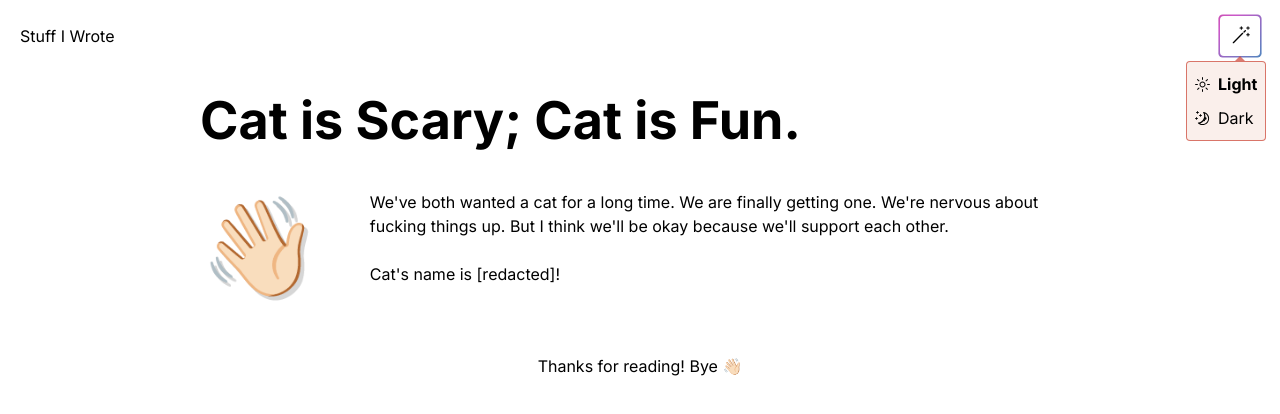
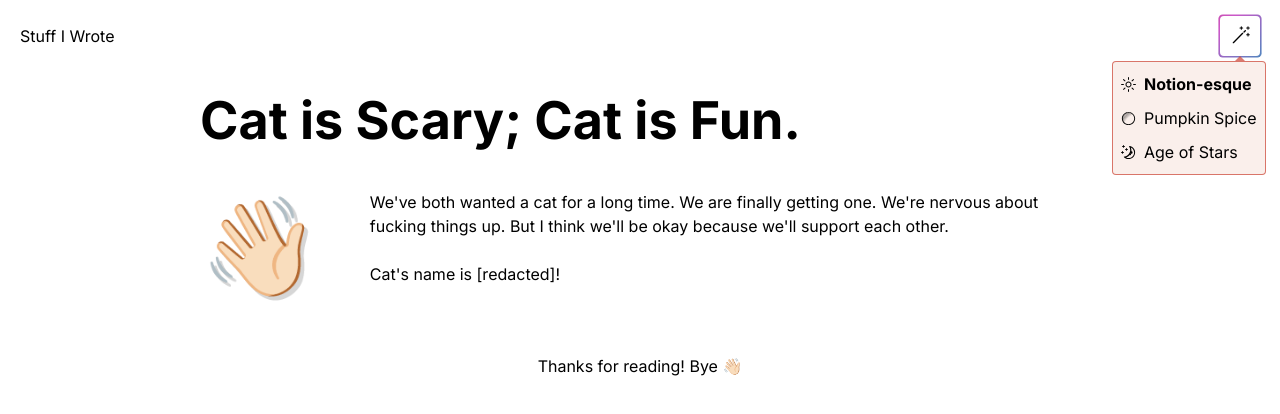
Before and after one commit to shaneallantaylor/books-on-tire, a Next.js app: page /cat-getting in a window 1280 px wide. Both pictures are taken after a click on the button 1240 px from the left and 36 px from the top of the page. Shown: the top 414 px of the page. Built offline with nearby package versions, Linux system fonts and the light colour scheme.

Commit message:
new theme

```diff
--- a/src/common/header.tsx
+++ b/src/common/header.tsx
@@ -1,6 +1,6 @@
 import { getThemeClassName, gradientShift, styled } from "../../stitches.config";
 import { useThemeContext } from "../context/theme-context";
-import { MagicWandIcon, SunIcon, MoonIcon } from '@radix-ui/react-icons';
+import { MagicWandIcon, SunIcon, MoonIcon, ShadowInnerIcon } from '@radix-ui/react-icons';
 import * as DropdownMenu from '@radix-ui/react-dropdown-menu';
 import { redirect } from "next/dist/server/api-utils";
 
@@ -34,7 +34,7 @@ const DropdownTrigger = styled(DropdownMenu.Trigger, {
   cursor: 'pointer',
   borderRadius: '4px',
   padding: '10px',
-  background: '$primaryBackground',
+  background: '$themeButtonBackground',
 
 
 
@@ -144,10 +144,13 @@ function ThemeSelector() {
         <DropdownContent className={themeClassName} loop={true}>
           <DropdownMenu.RadioGroup value={theme} onValueChange={setTheme}>
             <ThemeOption value="base">
-              <SunIcon height={15} width={15} /> Light
+              <SunIcon height={15} width={15} /> Notion-esque
             </ThemeOption>
-            <ThemeOption value="dark">
-              <MoonIcon height={15} width={15} /> Dark
+            <ThemeOption value="psl">
+              <ShadowInnerIcon height={15} width={15} /> Pumpkin Spice
+            </ThemeOption>
+            <ThemeOption value="ageOfStars">
+              <MoonIcon height={15} width={15} /> Age of Stars
             </ThemeOption>
           </DropdownMenu.RadioGroup>
           <DropdownMenu.Separator />
--- a/stitches.config.ts
+++ b/stitches.config.ts
@@ -37,6 +37,7 @@ export const {
       imageContainerBackground: '$crimson110',
       imageContainerBorder: '$crimson170',
       primary: '$black900',
+      themeButtonBackground: '$yt',
       linkExternal: '$crimson200',
       linkExternalVisited: '$orange200',
       caption: '$redsand300',
@@ -72,7 +73,7 @@ export const {
   },
 });
 
-const darkTheme = createTheme({
+const pslTheme = createTheme({
   colors: {
     action: 'green',
     emojiDropShadow: 'hsl(0deg 0% 0%)',
@@ -82,11 +83,33 @@ const darkTheme = createTheme({
     // imageContainerBorder: 'hsl(31deg 100% 47%)',
     imageContainerBorder: 'hsl(21deg 49% 13%)',
     primary: 'hsl(203deg 100% 98%)',
+    themeButtonBackground: 'transparent',
     // linkExternal: 'hsl(11deg 89% 55%)',
     // linkExternal: 'hsl(0deg 0% 100%)',
     // linkExternal: 'hsl(24deg 62% 55%)',
     linkExternal: 'hsl(41deg 39% 65%)',
-    caption: 'hsl(198deg 39% 50%)',
+    linkExternalVisited: 'hsl(41deg 39% 65%)',
+    caption: 'hsl(17deg 39% 50%)',
+    nudge: 'hsl(214, 37%, 30%)'
+  }
+});
+
+const ageOfStarsTheme = createTheme({
+  colors: {
+    action: 'green',
+    emojiDropShadow: 'hsl(0deg 0% 0%)',
+    headerBackground: 'hsla(214, 65%, 9%, 80%)',
+    primaryBackground: 'hsl(214, 65%, 9%)',
+    imageContainerBackground: 'hsl(235, 100%, 5%)',
+    imageContainerBorder: 'hsl(211, 49%, 13%)',
+    primary: 'hsl(203deg 100% 98%)',
+    themeButtonBackground: 'transparent',
+    // linkExternal: 'hsl(11deg 89% 55%)',
+    // linkExternal: 'hsl(0deg 0% 100%)',
+    // linkExternal: 'hsl(24deg 62% 55%)',
+    linkExternal: 'hsl(203, 100%, 71%)',
+    linkExternalVisited: 'hsl(203, 100%, 71%)',
+    caption: 'hsl(208, 34%, 73%)',
     nudge: 'hsl(214, 37%, 30%)'
   }
 });
@@ -99,8 +122,10 @@ export const gradientShift = keyframes({
 
 export function getThemeClassName(theme: string) {
   switch (theme) {
-    case 'dark':
-      return darkTheme;
+    case 'psl':
+      return pslTheme;
+    case 'ageOfStars':
+      return ageOfStarsTheme;
     default:
       return '';
   }
```
